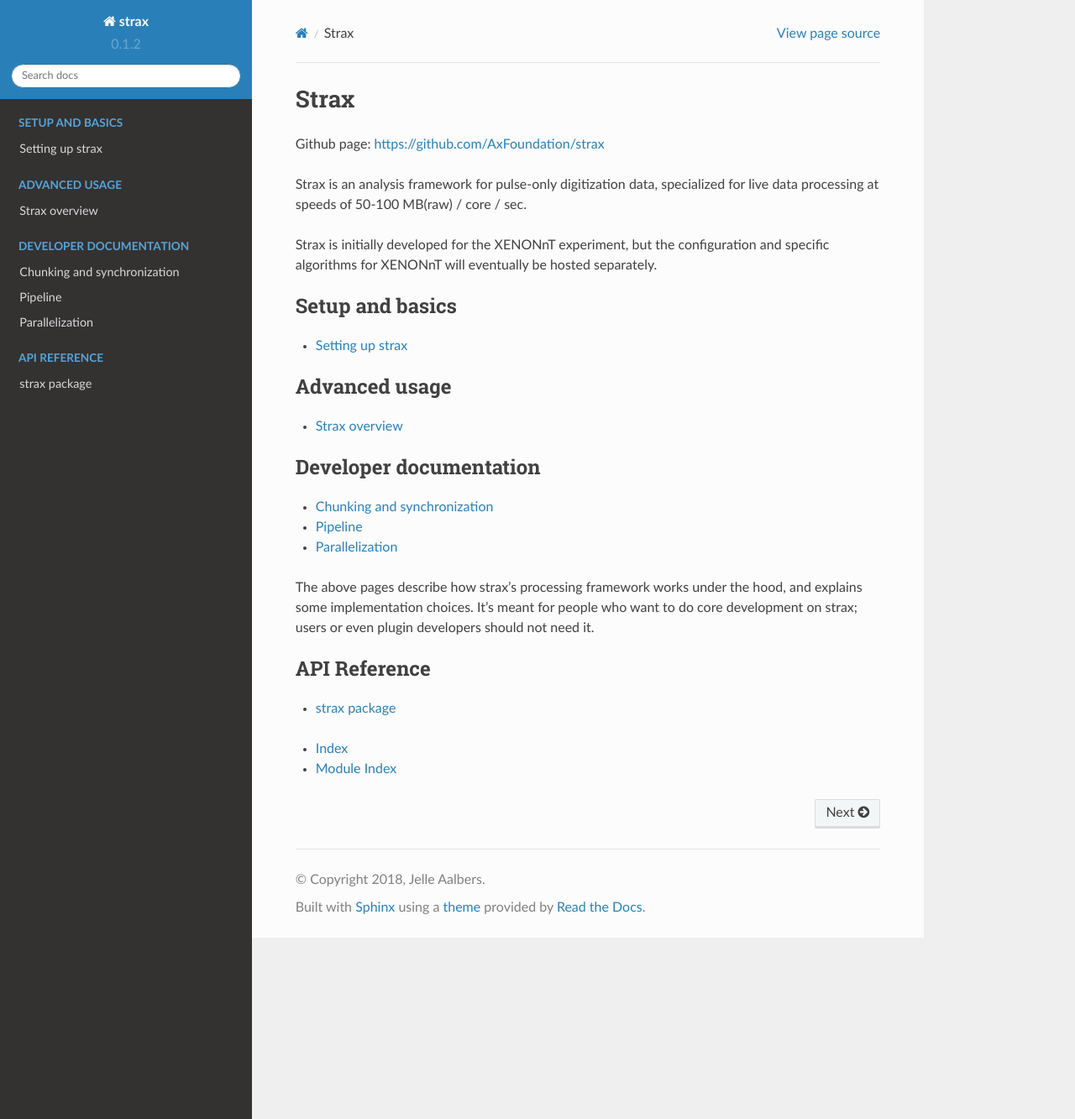
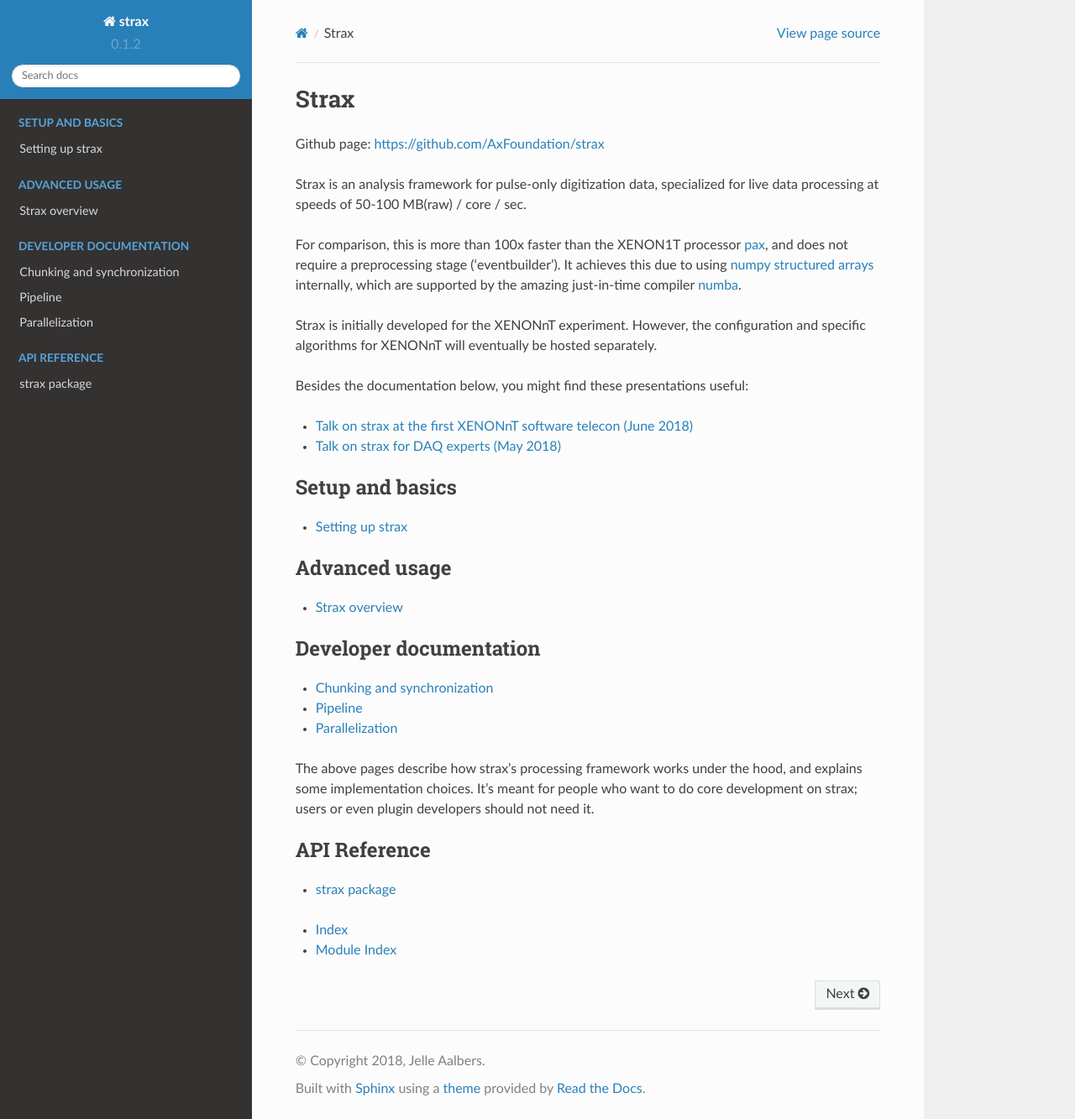
Before and after one commit to AxFoundation/strax, a Sphinx documentation site: the page built from docs/source/index.rst, in a window 1280 px wide and 1333 px high. Shown: the whole window at 84% size. Built offline with Sphinx 7.4.7 and the Read the Docs theme 2.0.0, drawn with Linux system fonts in a browser that asks for light colours.

Commit message:
Documentation improvements

```diff
--- a/docs/source/conf.py
+++ b/docs/source/conf.py
@@ -42,8 +42,12 @@
 
 # The suffix(es) of source filenames.
 # You can specify multiple suffix as a list of string:
-# source_suffix = ['.rst', '.md']
-source_suffix = '.rst'
+source_suffix = ['.rst', '.md']
+
+source_parsers = {
+   '.md': 'recommonmark.parser.CommonMarkParser',
+}
+
 
 # The encoding of source files.
 #source_encoding = 'utf-8-sig'
@@ -143,7 +147,7 @@
 # Add any paths that contain custom static files (such as style sheets) here,
 # relative to this directory. They are copied after the builtin static files,
 # so a file named "default.css" will overwrite the builtin "default.css".
-html_static_path = ['_static']
+html_static_path = []
 
 # Add any extra paths that contain custom files (such as robots.txt or
 # .htaccess) here, relative to this directory. These files are copied
--- a/docs/source/developer/pipeline.rst
+++ b/docs/source/developer/pipeline.rst
@@ -3,7 +3,7 @@
 
 This describes how strax chains computations from multiple plugins together in a pipeline.
 
-In python, pipeline components can offer two semantics. In **pull-semantics**, usually implemented with generators, somebody calls `next` to pull output, and `StopIteration` signals nothing more is coming. In **push-semantics**, usually implemented with coroutines, input is pushed in with a `send` method.  If cleanup is required, a `close` method must be invoked. These can be chained together to make pipelines. Either can also be implemented with custom classes instead of standard python generators/coroutines.
+In python, pipeline components can offer two semantics. In **pull-semantics**, usually implemented with generators, somebody calls ``next`` to pull output, and ``StopIteration`` signals nothing more is coming. In **push-semantics**, usually implemented with coroutines, input is pushed in with a ``send`` method.  If cleanup is required, a ``close`` method must be invoked. These can be chained together to make pipelines. Either can also be implemented with custom classes instead of standard python generators/coroutines.
 
 Strax primarily uses pull-semantics:
   * Loaders are plain iterators;
@@ -19,8 +19,8 @@
 The *mailbox* class provides the additional machinery that handles this. During processing, each data type has a mailbox.
 A data type's mailbox iterates over the results of the plugin or loader that produces it. It also provides an iterator to each plugin that needs it as an input.
 
-The input iterators given to the plugins must be somewhat magical. If we call `next`, but the input is not yet available, we must pause (and do something else) until it is.
-To enable this suspending, strax runs each plugin in a separate thread. (We could use a framework like `asyncio` instead if we wanted to run our own scheduler, now we just use the OS's scheduler.)
+The input iterators given to the plugins must be somewhat magical. If we call ``next``, but the input is not yet available, we must pause (and do something else) until it is.
+To enable this suspending, strax runs each plugin in a separate thread. (We could use a framework like ``asyncio`` instead if we wanted to run our own scheduler, now we just use the OS's scheduler.)
 
 The threads in strax are thus motivated by `concurrency <https://en.wikipedia.org/wiki/Concurrency_(computer_science)>`_, not parallelism. As a bonus, they do allow different plugins to run simultaneously. The benefit is limited by python's global interpreter lock, but this does not affect IO or computations in numpy and numba.
 
--- a/docs/source/index.rst
+++ b/docs/source/index.rst
@@ -12,8 +12,18 @@
 Strax is an analysis framework for pulse-only digitization data,
 specialized for live data processing at speeds of 50-100 MB(raw) / core / sec.
 
-Strax is initially developed for the XENONnT experiment, but the configuration
+For comparison, this is more than 100x faster than the XENON1T processor `pax <http://github.com/XENON1T/pax>`_,
+and does not require a preprocessing stage ('eventbuilder').
+It achieves this due to using `numpy <https://docs.scipy.org/doc/numpy/>`_ `structured arrays <https://docs.scipy.org/doc/numpy/user/basics.rec.html>`_ internally,
+which are supported by the amazing just-in-time compiler `numba <http://numba.pydata.org/>`_.
+
+Strax is initially developed for the XENONnT experiment. However, the configuration
 and specific algorithms for XENONnT will eventually be hosted separately.
+
+Besides the documentation below, you might find these presentations useful:
+
+* `Talk on strax at the first XENONnT software telecon (June 2018) <https://docs.google.com/presentation/d/1khf-RNp6K-Q3TW1nQr5xUdrCUPGTJ8lDlDxnAh3s__U>`_
+* `Talk on strax for DAQ experts (May 2018) <https://docs.google.com/presentation/d/1qZmbAKJmzn7iTbBbkzhTvHmiBqdbYyxhgheRRrDhTeY>`_
 
 
 .. toctree::
@@ -23,13 +33,11 @@
     basics/setup
     basics/tutorial.ipynb
 
-
 .. toctree::
     :maxdepth: 1
     :caption: Advanced usage
 
     advanced/overview
-
 
 .. toctree::
     :maxdepth: 1
--- a/setup.py
+++ b/setup.py
@@ -25,7 +25,8 @@
       extras_require={
           'docs': ['sphinx',
                    'sphinx_rtd_theme',
-                   'nbsphinx']},
+                   'nbsphinx',
+                   'recommonmark']},
       long_description=long_description,
       long_description_content_type="text/markdown",
       packages=['strax',
```
Also changed, not shown: other parts of docs/source/index.rst (+1 -0 lines), CONTRIBUTING.md (+30 -17 lines), README.md (+5 -26 lines), docs/source/advanced/overview.rst (+15 -0 lines), docs/source/developer/chunking.rst (+4 -3 lines), docs/source/developer/contributing.md (added, +1 -0 lines), docs/source/developer/parallel.rst (+8 -8 lines), docs/source/reference/modules.rst (deleted, +0 -7 lines), 6 other files.
